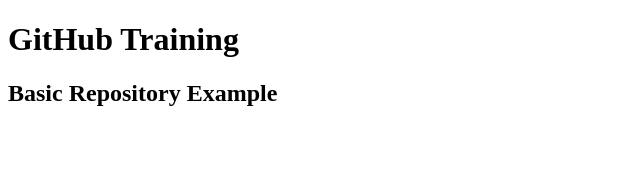
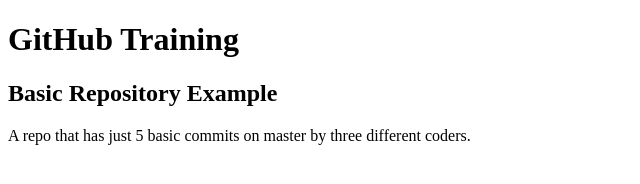
Before and after one commit to githubtraining/example-dependency, a plain HTML site: page index.html in a window 1280 px wide. Shown: the whole page, without its empty margins (0-640 px from the left). Drawn offline with Linux system fonts and the light colour scheme.

Commit message:
Add project description to home page

```diff
--- a/index.html
+++ b/index.html
@@ -7,5 +7,9 @@
   <body>
     <h1>GitHub Training</h1>
     <h2>Basic Repository Example</h2>
+
+    <p>
+      A repo that has just 5 basic commits on master by three different coders.
+    </p>
   </body>
 </html>
```
